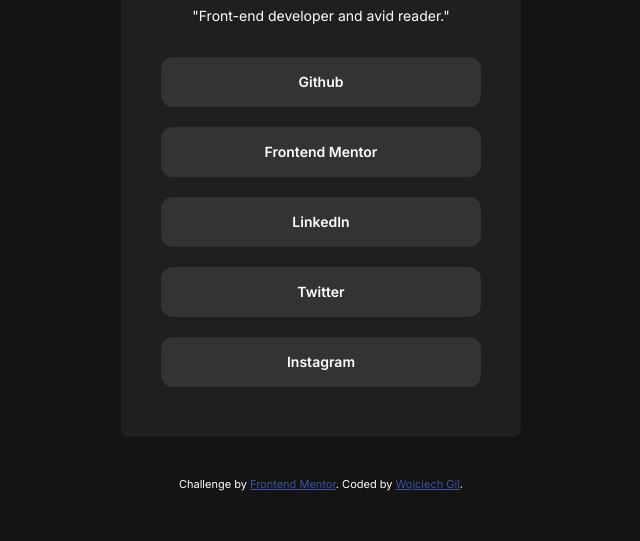
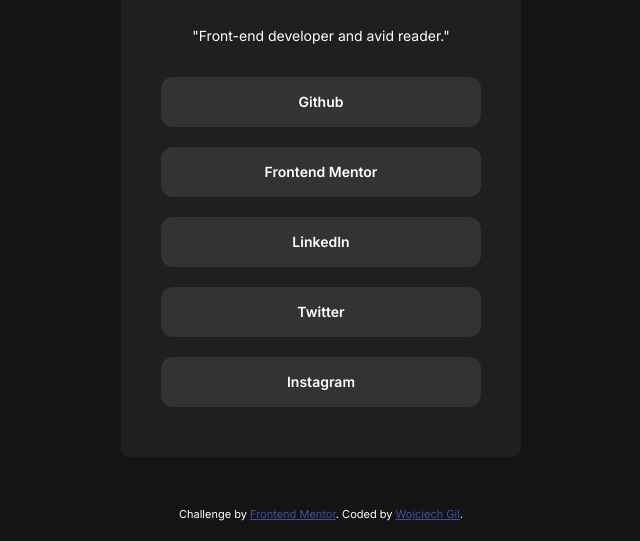
Before and after one commit to Wojwoj1234/frontend-mentor-Social-links-profile, a plain HTML site: page index.html in a window 1280 px wide. Shown: the part 293-834 px from the top of the page, without its empty margins (319-959 px from the left). Before the commit the page ends 800 px from the top, so only its background shows below. Drawn offline with Linux system fonts and the light colour scheme.

Commit message:
little fix, center wrapper

```diff
--- a/scss/style.scss
+++ b/scss/style.scss
@@ -6,7 +6,6 @@
 }
 
 body {
-	min-height: 100vh;
 	background-color: c.$grey900;
 	font-size: 14px;
 	font-family: 'Inter', sans-serif;
@@ -14,6 +13,7 @@ body {
 
 .wrapper {
 	display: flex;
+	min-height: 100vh;
 	justify-content: center;
 	align-items: center;
 }
@@ -28,7 +28,6 @@ body {
 	margin: 30px;
 	background-color: c.$grey800;
 	border-radius: 8px;
-
 }
 .header {
 	position: absolute;
@@ -74,7 +73,7 @@ body {
 	width: 100%;
 	height: 450px;
 
-	&__item{
+	&__item {
 		margin-bottom: 20px;
 		height: 50px;
 		width: 100%;
@@ -84,19 +83,18 @@ body {
 		border-radius: 12px;
 	}
 
-	&__item-link{
+	&__item-link {
 		display: block;
 		text-decoration: none;
 		color: c.$white;
-		font-weight: 600
+		font-weight: 600;
 	}
 }
 
 .attribution {
 	position: absolute;
 	left: 50%;
-	margin-top: auto;
-	padding: 10px;
+	padding-bottom: 20px;
 	font-size: 11px;
 	text-align: center;
 	transform: translateX(-50%);
```
Also changed, not shown: css/style.css, 1 other file.
